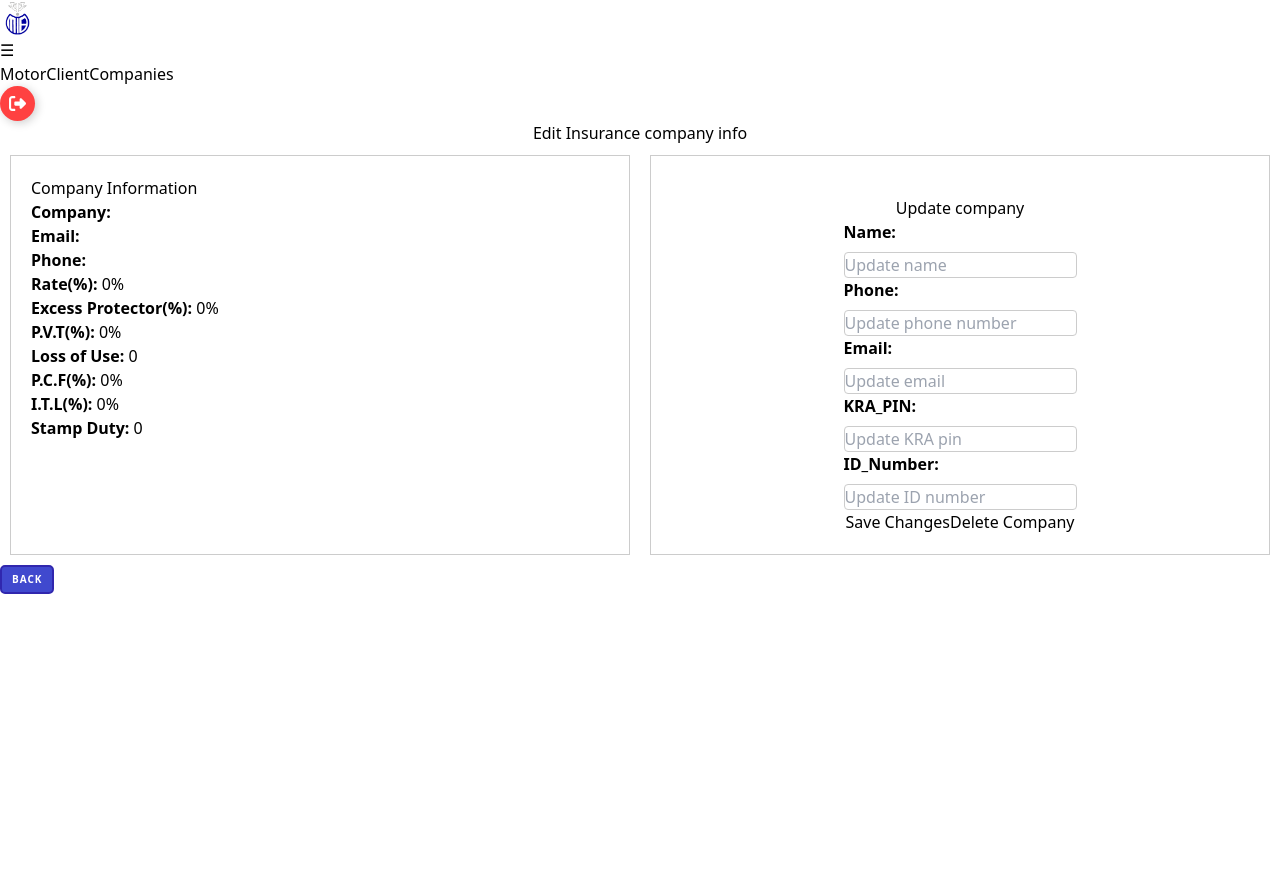
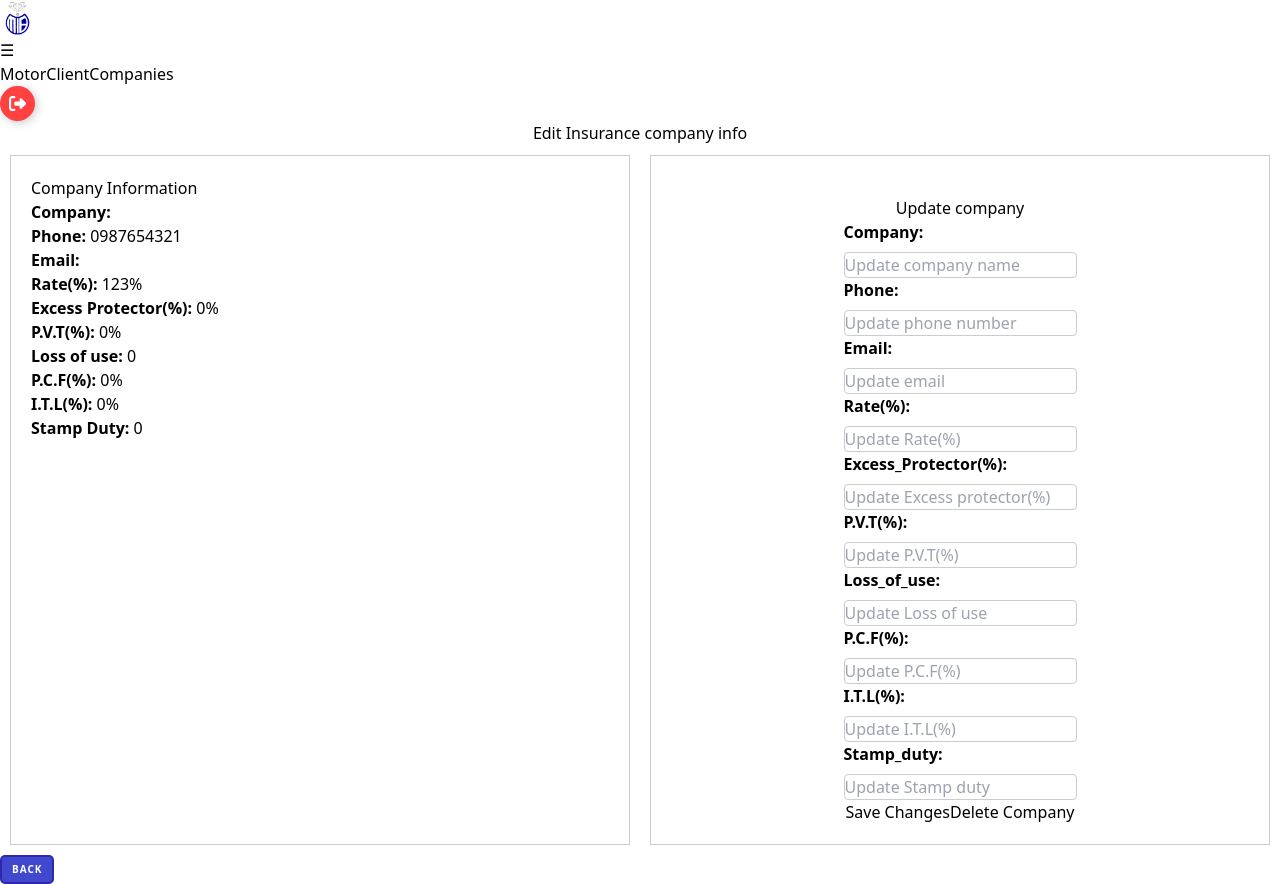
Before and after one commit to alvinlearner/Client, a React (Vite) app: page /companies/1 in a window 1280 px wide. Before the commit the page ends 800 px from the top, so only its background shows below. Built offline with nearby package versions, Linux system fonts and the light colour scheme; data requests are answered from the project's data file; sample sign-in values are in the browser's storage.

Commit message:
Ensure interger values are updated as intergers I insurance company table

```diff
--- a/db.json
+++ b/db.json
@@ -1,17 +1,17 @@
 {
   "insurance_companies": [
     {
-      "id": 1,
       "company": "",
+      "phone": "0987654321",
       "email": "",
-      "phone": "",
-      "rate": 0,
+      "rate": 123,
       "excessprotector": 0,
       "pvt": 0,
       "lossofuse": 0,
       "pcf": 0,
       "itl": 0,
-      "stampduty": 0
+      "stampduty": 0,
+      "id": 1
     },
     {
       "company": "Jubilee",
--- a/src/pages/EditCompanies.jsx
+++ b/src/pages/EditCompanies.jsx
@@ -57,18 +57,30 @@ export default function EditCompany() {
     fetchCompanyDetails();
   }, [id]);
 
+
   const handleInputChange = (e) => {
     const { name, value } = e.target;
 
-    // If the input field is "krapin", convert the value to uppercase
-    const updatedValue = name === "stampduty" ? parseInt(value, 10) : value;
+    // List of fields that should be updated as integers
+    const integerFields = [
+      "rate",
+      "excessprotector",
+      "pvt",
+      "lossofuse",
+      "pcf",
+      "itl",
+      "stampduty",
+    ];
 
+    // If the input field is in the integerFields list, convert the value to an integer
+    const updatedValue = integerFields.includes(name) ? parseInt(value, 10) : value;
 
     setEditedCompany((prevCompany) => ({
       ...prevCompany,
       [name]: updatedValue,
     }));
   };
+
 
 
   const handleSaveChanges = async () => {
@@ -139,7 +151,7 @@ export default function EditCompany() {
     }).then(async (result) => {
       if (result.isConfirmed) {
         try {
-          const url = `http://localhost:8001/insurance_company/${id}`;
+          const url = `http://localhost:8001/insurance_companies/${id}`;
           const response = await fetch(url, {
             method: "DELETE",
             headers: { "content-type": "application/json" },
@@ -183,12 +195,15 @@ export default function EditCompany() {
         <li className="text-xl">
           <strong>Company:</strong> {company.company}
         </li>
+
+        <li className="text-xl">
+          <strong>Phone:</strong> {company.phone}
+        </li>
+
         <li className="text-xl">
           <strong>Email:</strong> {company.email}
         </li>
-        <li className="text-xl">
-          <strong>Phone:</strong> {company.phone}
-        </li>
+
         <li className="text-xl">
           <strong>Rate(%):</strong> {company.rate}%
         </li>
@@ -199,7 +214,7 @@ export default function EditCompany() {
           <strong>P.V.T(%):</strong> {company.pvt}%
         </li>
         <li className="text-xl">
-          <strong>Loss of Use:</strong> {company.lossofuse}
+          <strong>Loss of use:</strong> {company.lossofuse}
         </li>
         <li className="text-xl">
           <strong>P.C.F(%):</strong> {company.itl}%
@@ -223,13 +238,13 @@ export default function EditCompany() {
 
         <div className="flex items-center mb-1">
             <label className="mr-2">
-          Name:
+          Company:
           </label>
           <input
             type="text"
             className="shadow appearance-none border rounded w-full py-1 px-3 text-gray-700 leading-tight focus:outline-none focus:shadow-outline"
-            name="name"
-            placeholder="Update name"
+            name="company"
+            placeholder="Update company name"
             onChange={handleInputChange}
           />
         </div>
@@ -239,7 +254,7 @@ export default function EditCompany() {
           Phone:
           </label>
           <input
-            type="text"
+            type="tel"
             className="shadow appearance-none border rounded w-full py-1 px-3 text-gray-700 leading-tight focus:outline-none focus:shadow-outline"
             name="phone"
             placeholder="Update phone number"
@@ -262,26 +277,91 @@ export default function EditCompany() {
 
         <div className="flex items-center mb-1">
             <label className="mr-2">
-          KRA_PIN:
+          Rate(%):
           </label>
           <input
-            type="text"
+            type="number"
             className="shadow appearance-none border rounded w-full py-1 px-3 text-gray-700 leading-tight focus:outline-none focus:shadow-outline"
-            name="krapin"
-            placeholder="Update KRA pin"
+            name="rate"
+            placeholder="Update Rate(%)"
             onChange={handleInputChange}
           />
         </div>
 
         <div className="flex items-center mb-1">
             <label className="mr-2">
-          ID_Number:
+            Excess_Protector(%):
           </label>
           <input
-            type="text"
+            type="number"
             className="shadow appearance-none border rounded w-full py-1 px-3 text-gray-700 leading-tight focus:outline-none focus:shadow-outline"
-            name="idno"
-            placeholder="Update ID number"
+            name="excessprotector"
+            placeholder="Update Excess protector(%)"
+            onChange={handleInputChange}
+          />
+        </div>
+
+        <div className="flex items-center mb-1">
+            <label className="mr-2">
+            P.V.T(%):
+          </label>
+          <input
+            type="number"
+            className="shadow appearance-none border rounded w-full py-1 px-3 text-gray-700 leading-tight focus:outline-none focus:shadow-outline"
+            name="pvt"
+            placeholder="Update P.V.T(%)"
+            onChange={handleInputChange}
+          />
+        </div>
+
+        <div className="flex items-center mb-1">
+            <label className="mr-2">
+          Loss_of_use:
+          </label>
+          <input
+            type="number"
+            className="shadow appearance-none border rounded w-full py-1 px-3 text-gray-700 leading-tight focus:outline-none focus:shadow-outline"
+            name="lossofuse"
+            placeholder="Update Loss of use"
+            onChange={handleInputChange}
+          />
+        </div>
+
+        <div className="flex items-center mb-1">
+            <label className="mr-2">
+            P.C.F(%):
+          </label>
+          <input
+            type="number"
+            className="shadow appearance-none border rounded w-full py-1 px-3 text-gray-700 leading-tight focus:outline-none focus:shadow-outline"
+            name="pcf"
+            placeholder="Update P.C.F(%)"
+            onChange={handleInputChange}
+          />
+        </div>
+
+        <div className="flex items-center mb-1">
+            <label className="mr-2">
+            I.T.L(%):
+          </label>
+          <input
+            type="number"
+            className="shadow appearance-none border rounded w-full py-1 px-3 text-gray-700 leading-tight focus:outline-none focus:shadow-outline"
+            name="itl"
+            placeholder="Update I.T.L(%)"
+            onChange={handleInputChange}
+          />
+        </div>
+
+        <div className="flex items-center mb-1">
+            <label className="mr-2">
+          Stamp_duty:
+          </label>
+          <input
+            type="number"
+            className="shadow appearance-none border rounded w-full py-1 px-3 text-gray-700 leading-tight focus:outline-none focus:shadow-outline"
+            name="stampduty"
+            placeholder="Update Stamp duty"
             onChange={handleInputChange}
           />
         </div>
```
